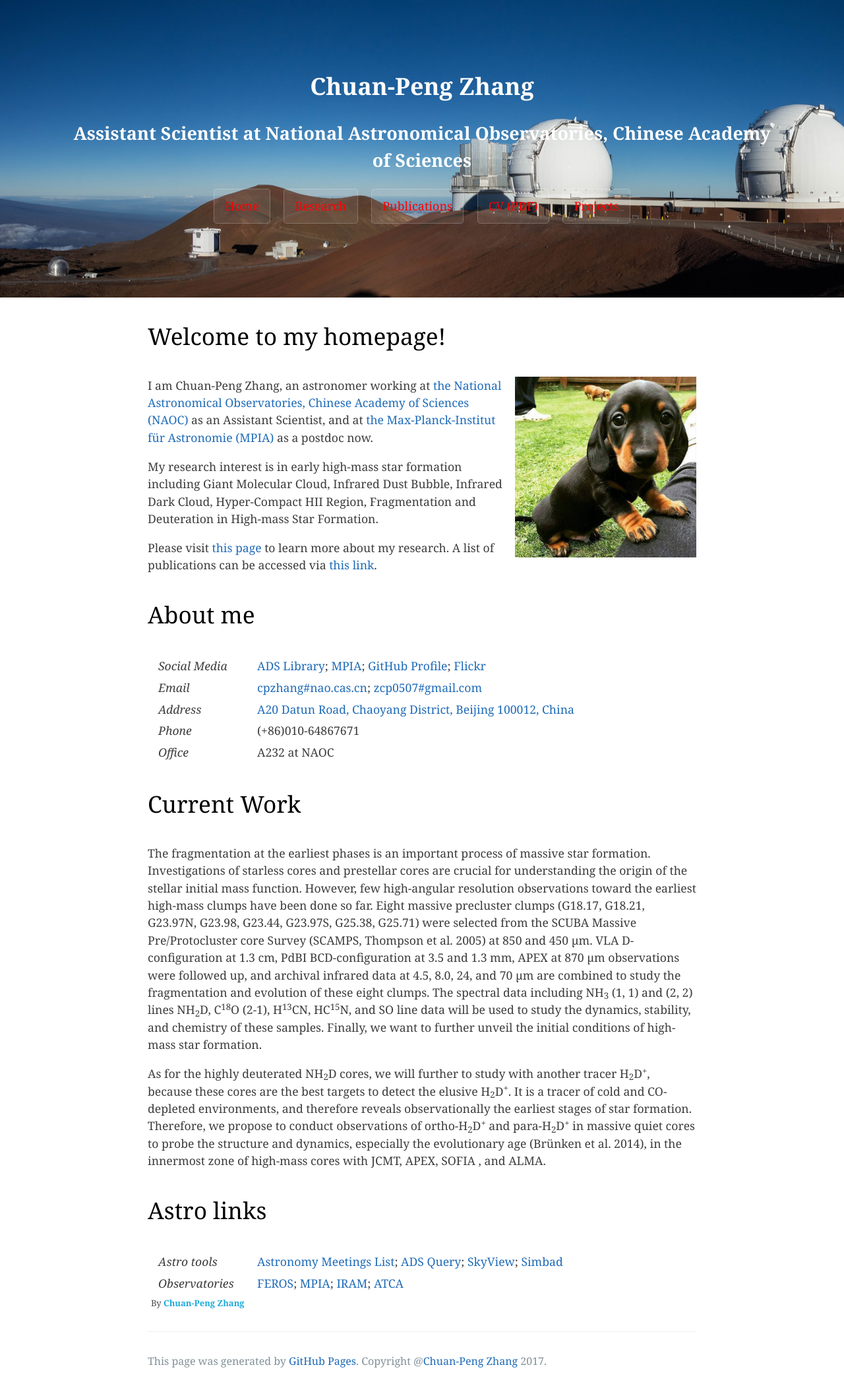
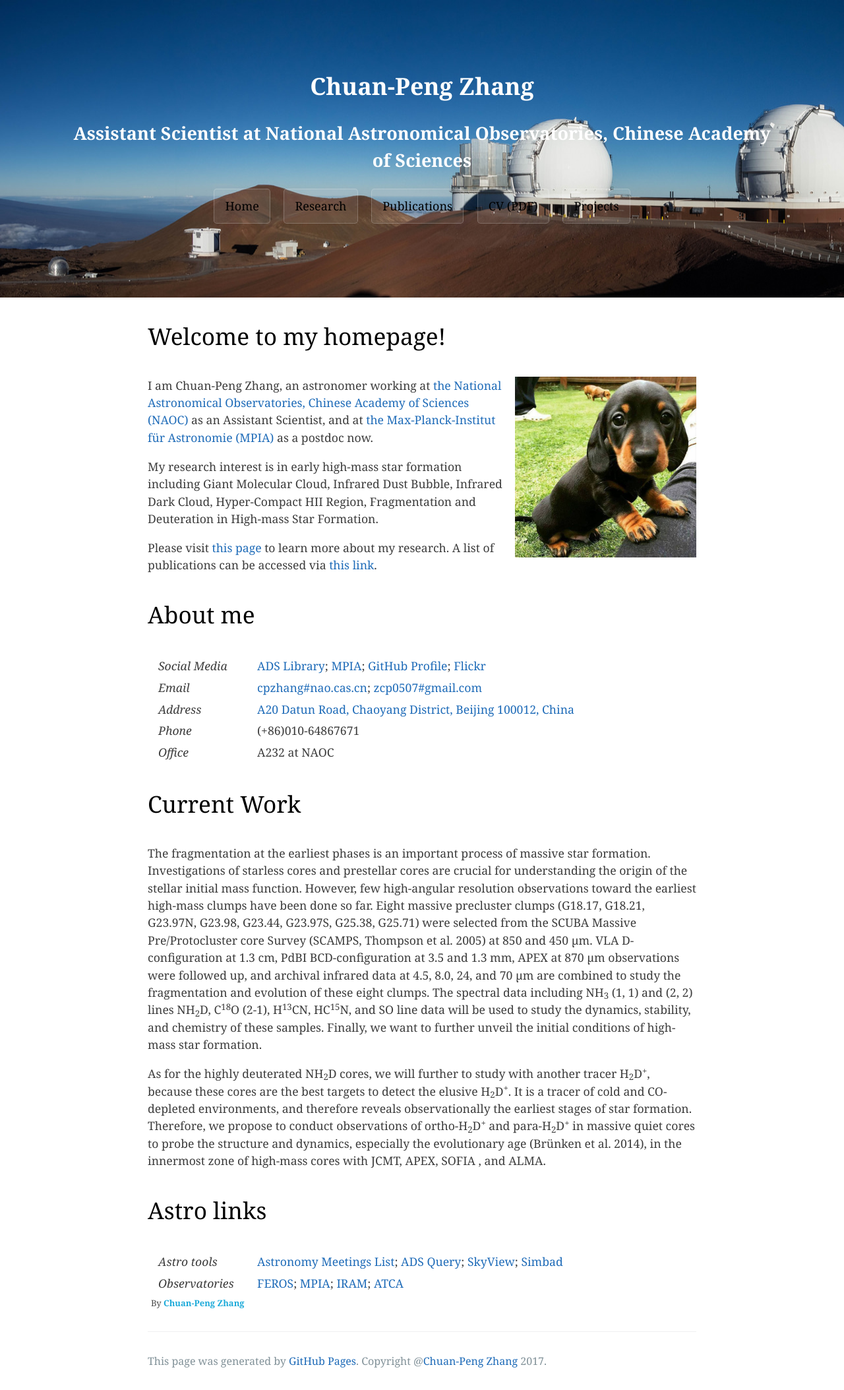
Before and after one commit to zcp521/zcp521.github.io, a Jekyll site: the page built from index.html, in a window 1280 px wide. Shown: the whole page at 66% size. Built offline with Jekyll 4.4.1, drawn with Linux system fonts in a browser that asks for light colours; the list of posts is cut into pages by our own code.

Commit message:
Initial commit

```diff
--- a/css/cayman.css
+++ b/css/cayman.css
@@ -18,7 +18,7 @@ a {
 .btn {
   display: inline-block;
   margin-bottom: 2rem;
-  color: rgba(255, 0, 0, 1);
+  color: rgba(0, 0, 0, 1);
   background-color: rgba(255, 255, 255, 0.08);
   border-color: rgba(255, 255, 255, 0.2);
   border-style: solid;
```
